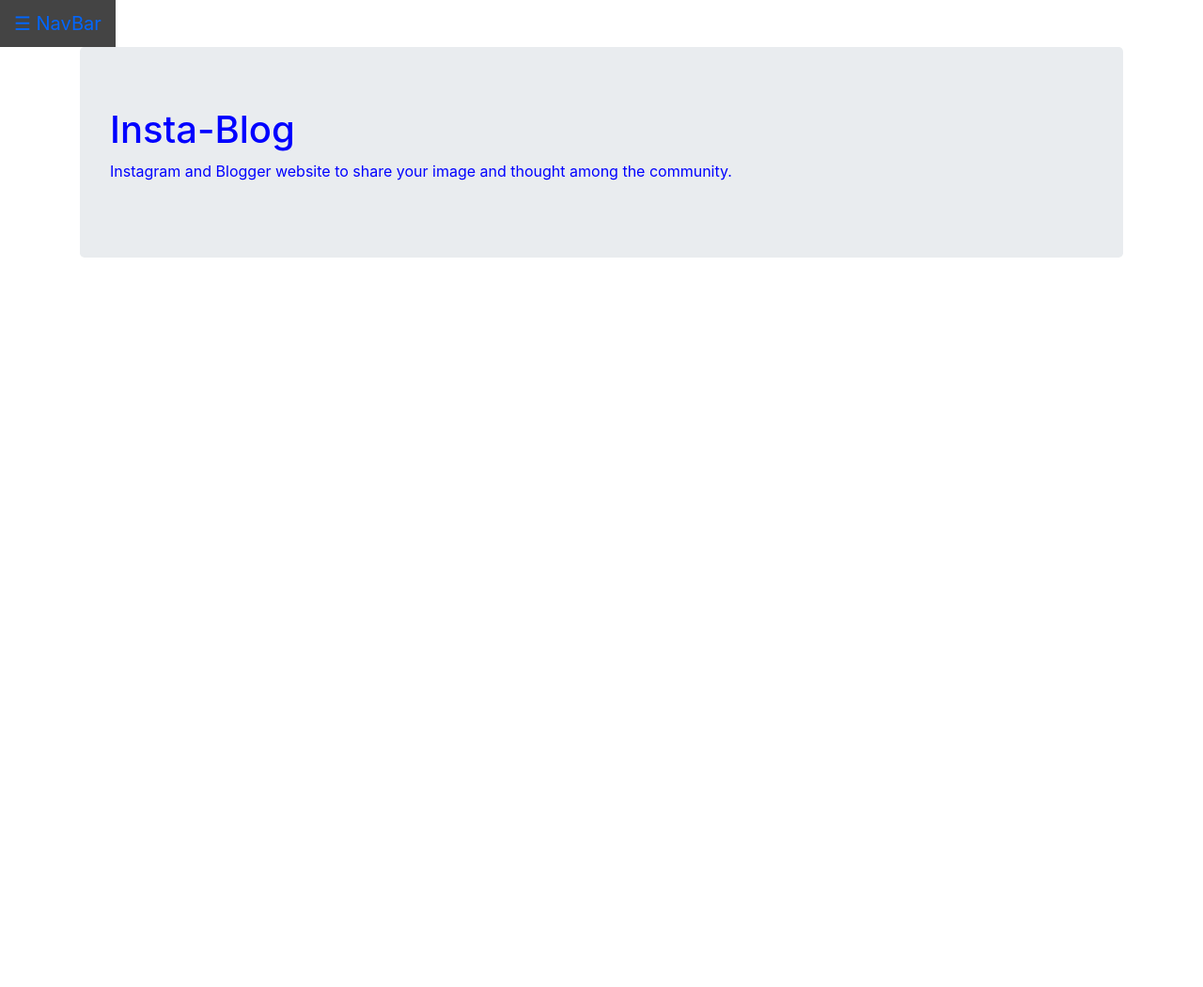
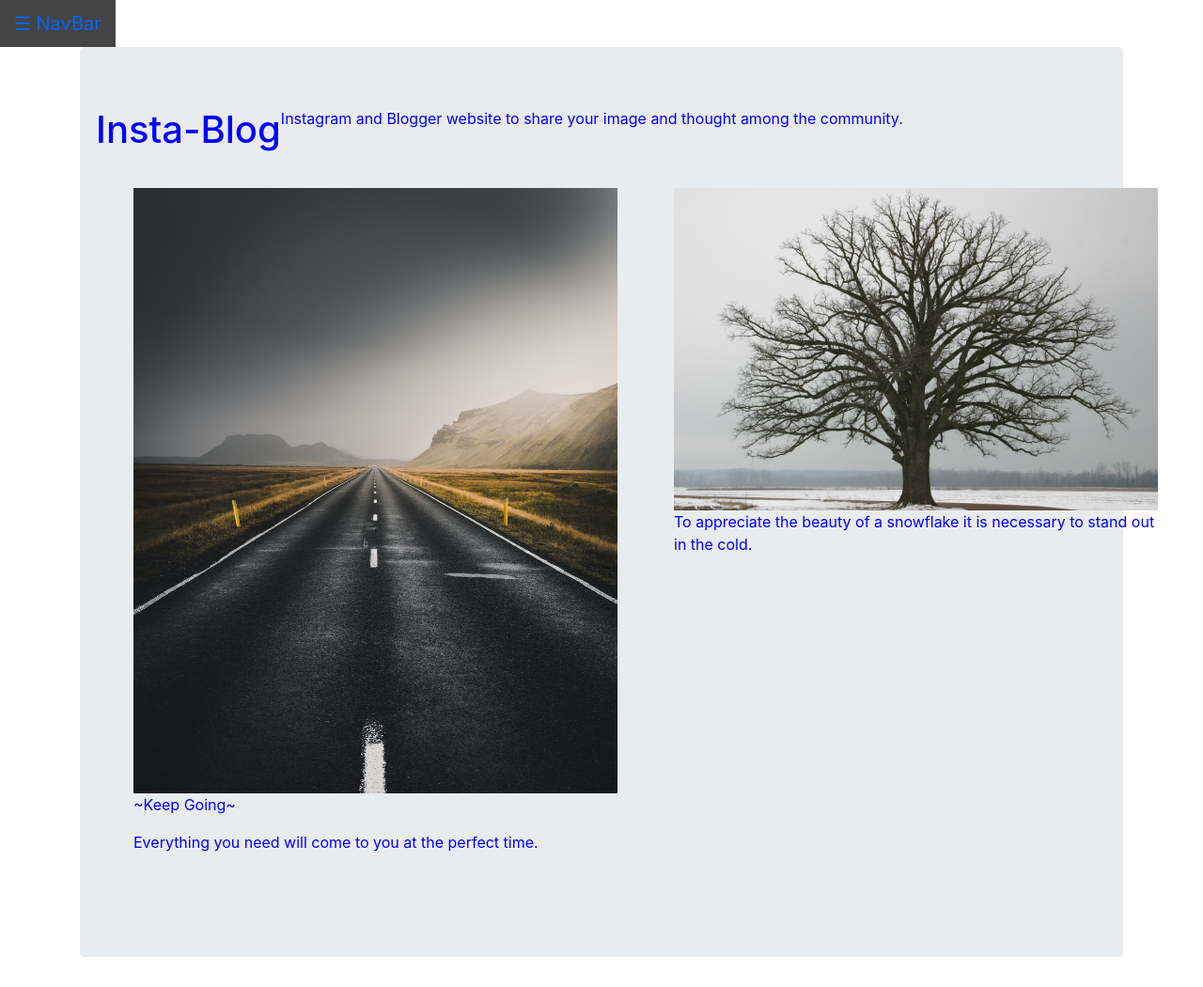
Before and after one commit to skyeoh06/assign3-insta-blog, a Flask app: page / in a window 1280 px wide. Shown: the whole page at 94% size. Before the commit the page ends 274 px from the top, so only its background shows below. Run offline with Flask 2, Linux system fonts and the light colour scheme; some libraries are stand-ins or nearby versions.

Commit message:
index page content rev01

```diff
--- a/static/style/index.css
+++ b/static/style/index.css
@@ -52,3 +52,20 @@
 #home{
     color:blue;
 }
+
+#home-example{
+    width:1200px;
+    margin:20px auto;
+    columns:2;
+    column-gap: 40px;
+}
+#home-example .box{
+    width:100%;
+    margin: 0 0 20px;
+    padding: 10px;
+    overflow: hidden;
+    break-inside: avoid;
+}
+#home-example .box img{
+    max-width: 100%;
+}
--- a/templates/index.template.html
+++ b/templates/index.template.html
@@ -2,11 +2,26 @@
 <!--Content-->
 <section>
   <div class="jumbotron" id="home">
-    <h1>Insta-Blog</h1>
-    <p>
-      Instagram and Blogger website to share your image and thought among the
-      community.
-    </p>
+    <div class="row" id="home-banner">
+        <h1>Insta-Blog</h1>
+        <p>
+        Instagram and Blogger website to share your image and thought among the
+        community.
+        </p>
+    </div>
+    <div class="container" id="home-example">
+        <div class="box">
+            <img src="/static/images/example1.jpg">
+            <p>~Keep Going~</p>
+            <p>Everything you need will come to you at the perfect time.</p>
+        </div>
+        <div class="box">
+            <img src="/static/images/example2.jpg">
+            <p>To appreciate the beauty of a snowflake it is necessary to stand
+            out in the cold.</p>
+        </div>
+
+    </div>
   </div>
 </section>
 
```
Also changed, not shown: static/images/example1.jpg (added), static/images/example2.jpg (added).
